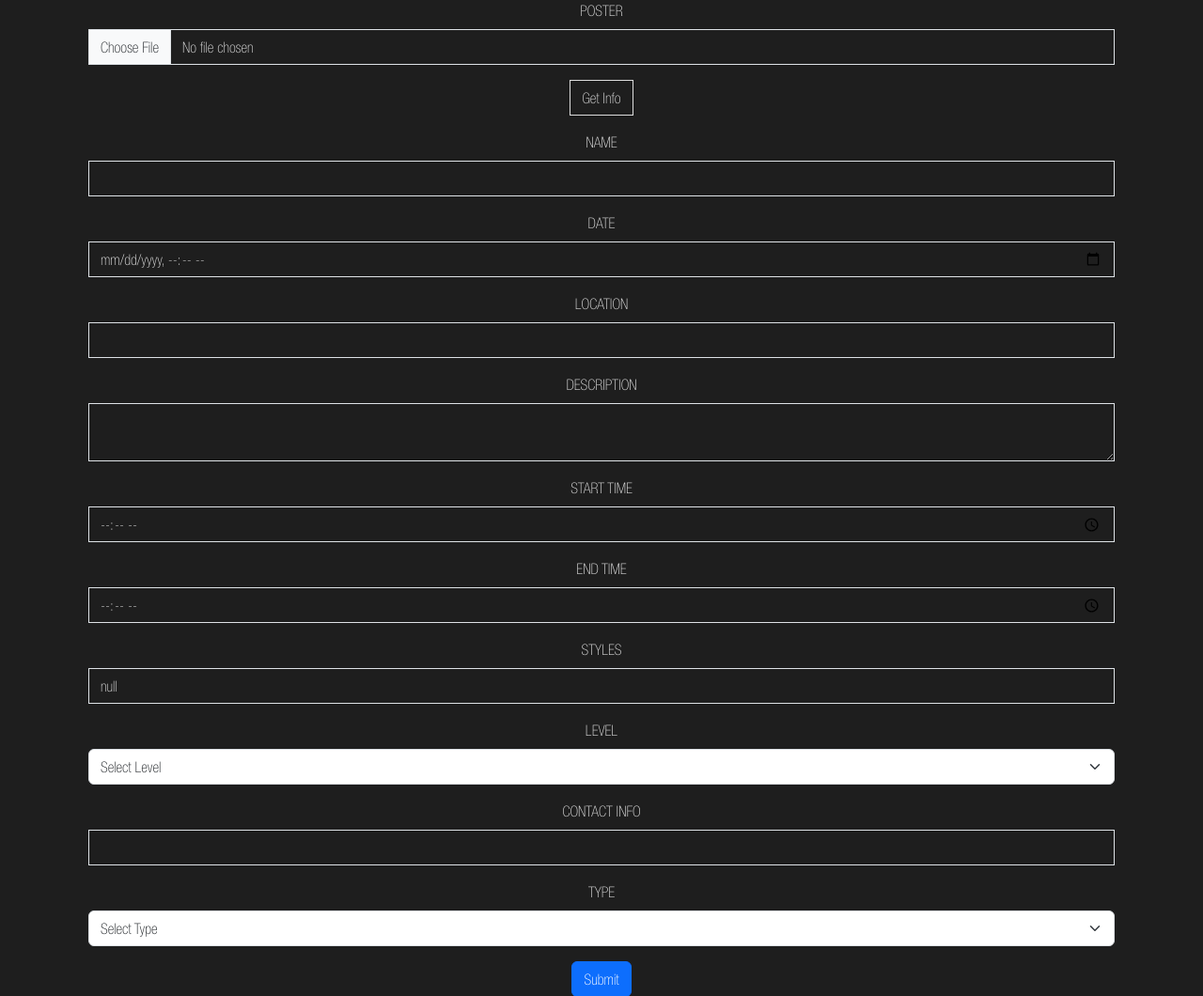
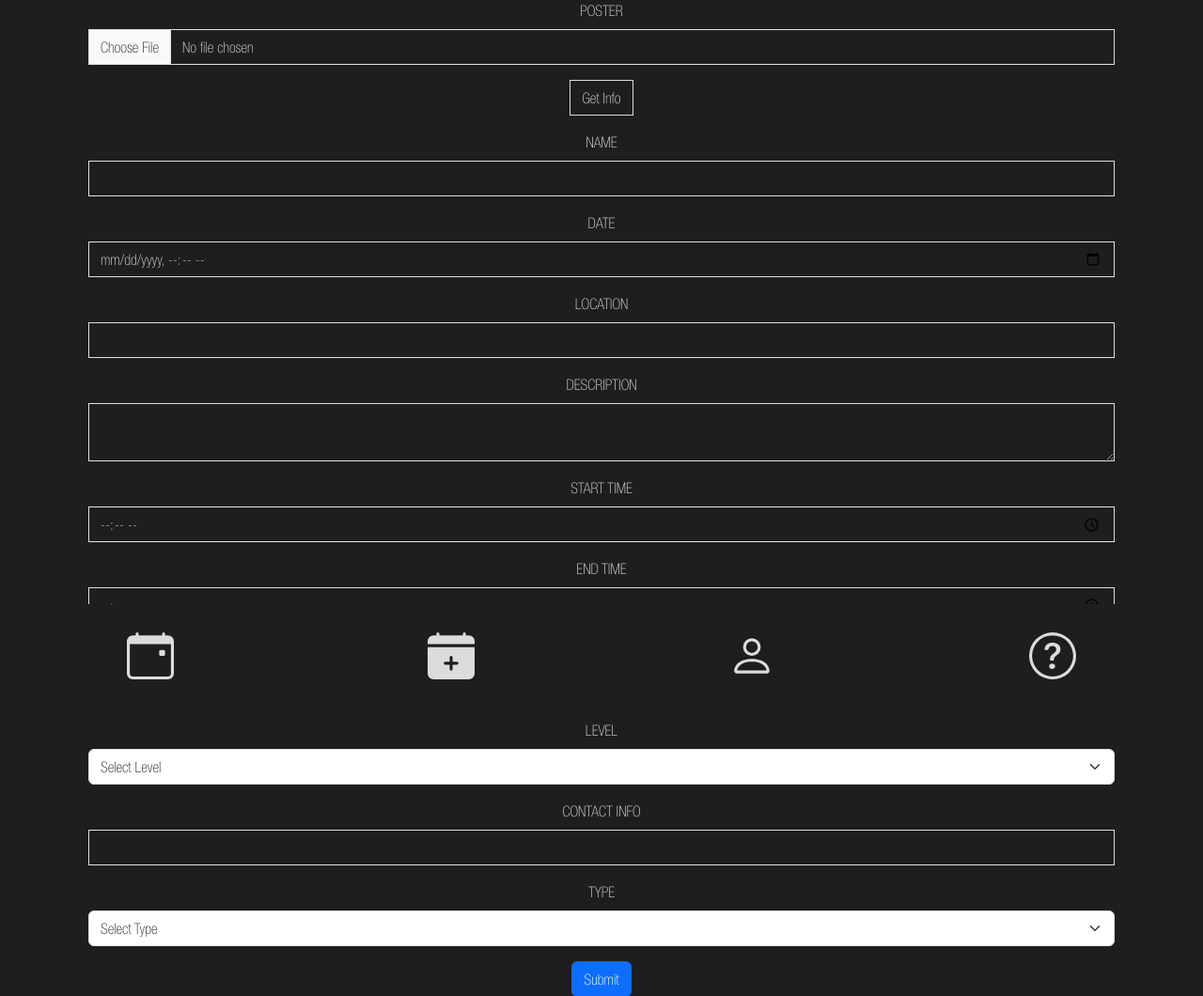
Before and after one commit to bryanMawan/colonFourNewProject, a Django app: page /tip/create/ in a window 1280 px wide. Shown: the part 47-1107 px from the top of the page at 94% size. Run offline with Django 4.2, Linux system fonts and the light colour scheme; tables that the repository leaves empty hold one stand-in row (values such as "Sample post"); some libraries are stand-ins or nearby versions.

Commit message:
feat: buttom bar(moved some links from actions button)

```diff
--- /dev/null
+++ b/newColonFour/static/css/buttons_and_forms.css
@@ -0,0 +1,74 @@
+/* Button Styles */
+.btn-outline-primary,
+.btn-outline-primary:focus,
+.btn-outline-primary:active,
+.btn-outline-primary {
+  color: #dcdcdc;
+  border-radius: 0;
+  border-color: #dcdcdc;
+  box-shadow: none;
+}
+
+.btn-outline-primary:hover {
+  background-color: #dcdcdc;
+  border: 1px solid #dcdcdc;
+  color: #1e1e1e;
+}
+
+.btn-outline-primary:active,
+.btn-outline-primary.active,
+.btn-outline-primary.show,
+.btn-check:checked+.btn-outline-primary {
+  background-color: #dcdcdc;
+  border: 1px solid #dcdcdc;
+  color: #1e1e1e;
+}
+
+/* Form and Input Styles */
+.search-box,
+.search-box input[type="text"],
+.form-control,
+.input-group-text,
+.nav {
+  background-color: #1e1e1e;
+  color: #dcdcdc;
+  border-radius: 0;
+}
+
+/* Dropdown and Button Styles */
+.search-button:focus,
+.search-button:active,
+.search-button {
+  background-color: #1e1e1e;
+  border: 1px solid #dcdcdc;
+  transition: background-color 0.7s, border-color 0.7s;
+  border-radius: 0;
+  color: #dcdcdc;
+}
+
+.search-button:hover {
+  background-color: #dcdcdc;
+  border: 1px solid #dcdcdc;
+  color: #1e1e1e;
+  border-radius: 0;
+}
+
+/* Icon Button Styles */
+.icon-button {
+  margin: 10px;
+  border: none;
+  background: none;
+  padding: 10px;
+  display: flex;
+  align-items: center;
+  justify-content: center;
+}
+
+.icon-button:hover {
+  border: 1px solid #dcdcdc; /* Border on hover */
+}
+
+.icon-button svg {
+  width: 50px;  /* Adjust size as needed */
+  height: auto;
+}
--- a/newColonFour/static/css/dark.css
+++ b/newColonFour/static/css/dark.css
@@ -8,14 +8,17 @@ body {
   background-color: #1e1e1e;
   color: #dcdcdc;
   font-family: myfont;
-
-
+  text-transform: uppercase;
 }
 
-/* CSS */
-.hidden { display: none; }
-.visible { display: block; /* or 'flex', 'inline-block', etc., depending on your needs */ }
+.hidden {
+  display: none;
+}
 
+.visible {
+  display: block;
+  /* or 'flex', 'inline-block', etc., depending on your needs */
+}
 
 /* Button Styles */
 .btn-outline-primary,
@@ -68,7 +71,6 @@ body {
   transition: background-color 0.7s, border-color 0.7s;
   border-radius: 0;
   color: #dcdcdc;
-
 }
 
 .search-button:hover {
@@ -121,7 +123,7 @@ body {
   margin-bottom: 1rem;
 }
 
-.alert-danger{
+.alert-danger {
   background-color: #1e1e1e;
   color: #dcdcdc;
   border-color: #ff0606;
@@ -131,8 +133,9 @@ body {
   margin-bottom: 1rem;
 }
 
+/* Icon Button Styles */
 .icon-button {
-  margin: 10px; /* Adds margin around icon buttons to prevent them from bleeding out the edges */
+  margin: 10px;
   border: none;
   background: none;
   padding: 10px;
@@ -145,16 +148,33 @@ body {
   border: 1px solid #dcdcdc; /* Border on hover */
 }
 
-.icon-button img {
+.icon-button svg {
   width: 50px;  /* Adjust size as needed */
   height: auto;
 }
 
-.icon-label {
-  color: #dcdcdc; /* Text color */
-  margin-top: 5px; /* Space between image and text */
+/* Bottom Navigation Styles */
+.bottom-nav {
+  display: flex;
+  justify-content: space-around;
+  align-items: center;
+  position: fixed;
+  bottom: 0;
+  width: 100%;
+  background-color: #1e1e1e;
+  padding: 10px 0;
 }
 
+.nav-item {
+  flex: 1;
+  text-align: center;
+}
+
+.nav-item svg {
+  fill: #dcdcdc;
+}
+
+/* Modal Styles */
 .modal-content,
 .modal-header,
 .modal-body {
@@ -162,12 +182,10 @@ body {
   color: #dcdcdc; /* Light text */
   border: 0.5px solid #dcdcdc; /* Light border */
   border-radius: 0;
-
-
-
 }
 
-.modal-content, .modal-body {
+.modal-content,
+.modal-body {
   padding: 20px; /* Adjust this value as needed to ensure content doesn't touch the edges */
 }
 
@@ -176,19 +194,19 @@ body {
   border-color: #dcdcdc; /* Light border */
 }
 
-.btn-close{
+.btn-close {
   color: #dcdcdc; /* Text color */
-
 }
 
 /* Responsive Adjustments for Smaller Screens */
 @media (max-width: 576px) {
-  .icon-button img {
+  .icon-button svg {
     width: 40px; /* Optionally adjust the size of icons on smaller screens */
     height: auto;
   }
 
-  .modal-content, .modal-body {
+  .modal-content,
+  .modal-body {
     padding: 15px; /* Adjust padding for smaller screens if necessary */
   }
 }
--- /dev/null
+++ b/newColonFour/static/css/fonts_and_general_styles.css
@@ -0,0 +1,63 @@
+@font-face {
+    font-family: myfont;
+    src: url(Helvetica_Neue_Regular.otf);
+  }
+
+  /* General Styles */
+  body {
+    background-color: #1e1e1e;
+    color: #dcdcdc;
+    font-family: myfont;
+    text-transform: uppercase;
+  }
+
+  .hidden {
+    display: none;
+  }
+
+  .visible {
+    display: block;
+    /* or 'flex', 'inline-block', etc., depending on your needs */
+  }
+
+  /* Bottom Navigation Styles */
+  .bottom-nav {
+    display: flex;
+    justify-content: space-around;
+    align-items: center;
+    position: fixed;
+    bottom: 0;
+    width: 100%;
+    background-color: #1e1e1e;
+    padding: 10px 0;
+  }
+
+  .nav-item {
+    flex: 1;
+    text-align: center;
+  }
+
+  .nav-item svg {
+    fill: #dcdcdc;
+  }
+
+  /* Responsive Adjustments for Smaller Screens */
+  @media (max-width: 576px) {
+    .icon-button svg {
+      width: 40px; /* Optionally adjust the size of icons on smaller screens */
+      height: auto;
+    }
+
+    .modal-content,
+    .modal-body {
+      padding: 15px; /* Adjust padding for smaller screens if necessary */
+    }
+  }
+
+  /* No Select */
+  .no-select {
+    -webkit-user-select: none;  /* Chrome, Safari, Opera */
+    -moz-user-select: none;     /* Firefox */
+    -ms-user-select: none;      /* Internet Explorer/Edge */
+    user-select: none;          /* Non-prefixed version, currently supported by Chrome, Edge, Opera and Firefox */
+  }
--- a/newColonFour/templates/base.html
+++ b/newColonFour/templates/base.html
@@ -1,5 +1,4 @@
 {% load static %}
-
 
 <!DOCTYPE html>
 <html>
@@ -9,14 +8,9 @@
   <title>{% block title %}Colon Four{% endblock %}</title>
 
   <link rel="stylesheet" href="https://cdnjs.cloudflare.com/ajax/libs/bootstrap/5.3.0/css/bootstrap.min.css">
-  <!-- <link rel="stylesheet" type="text/css" href="{% static 'css/dark.css' %}"> -->
-  <style>
-    body {
-      text-transform: uppercase;
-    }
-    /* Add additional styles here */
-  </style>
-</head>
+  <link rel="stylesheet" type="text/css" href="{% static 'css/fonts_and_general_styles.css' %}">
+  <link rel="stylesheet" type="text/css" href="{% static 'css/modals_and_specific_styles.css' %}">
+  <link rel="stylesheet" type="text/css" href="{% static 'css/buttons_and_forms.css' %}"></head>
 
 <body>
   <main class="container text-center">
@@ -27,13 +21,42 @@
     </footer>
   </main>
 
+  <!-- Bottom navigation bar -->
+  <div class="bottom-nav">
+    <!-- Landing Page button -->
+    <a href="{% url 'home' %}" class="nav-item icon-button">
+      <svg xmlns="http://www.w3.org/2000/svg" width="16" height="16" fill="currentColor" class="bi bi-calendar-event" viewBox="0 0 16 16">
+        <path d="M11 6.5a.5.5 0 0 1 .5-.5h1a.5.5 0 0 1 .5.5v1a.5.5 0 0 1-.5.5h-1a.5.5 0 0 1-.5-.5z"/>
+        <path d="M3.5 0a.5.5 0 0 1 .5.5V1h8V.5a.5.5 0 0 1 1 0V1h1a2 2 0 0 1 2 2v11a2 2 0 0 1-2 2H2a2 2 0 0 1-2-2V3a2 2 0 0 1 2-2h1V.5a.5.5 0 0 1 .5-.5M1 4v10a1 1 0 0 0 1 1h12a1 1 0 0 0 1-1V4z"/>
+      </svg>
+    </a>
 
+    <!-- Add Event button -->
+    <a href="{% if user.is_authenticated %}{% url 'create_dancer' %}{% else %}{% url 'create_tip' %}{% endif %}" class="nav-item icon-button">
+      <svg xmlns="http://www.w3.org/2000/svg" width="16" height="16" fill="currentColor" class="bi bi-calendar-plus-fill" viewBox="0 0 16 16">
+        <path d="M4 .5a.5.5 0 0 0-1 0V1H2a2 2 0 0 0-2 2v1h16V3a2 2 0 0 0-2-2h-1V.5a.5.5 0 0 0-1 0V1H4zM16 14V5H0v9a2 2 0 0 0 2 2h12a2 2 0 0 0 2-2M8.5 8.5V10H10a.5.5 0 0 1 0 1H8.5v1.5a.5.5 0 0 1-1 0V11H6a.5.5 0 0 1 0-1h1.5V8.5a.5.5 0 0 1 1 0"/>
+      </svg>
+    </a>
+
+    <!-- Profile or Login button -->
+    <a href="{% if user.is_authenticated %}{% url 'organizer-profile-detail' user.organizerprofile.slug %}{% else %}{% url 'login' %}{% endif %}" class="nav-item icon-button">
+      <svg xmlns="http://www.w3.org/2000/svg" width="16" height="16" fill="currentColor" class="bi bi-person" viewBox="0 0 16 16">
+        <path d="M8 8a3 3 0 1 0 0-6 3 3 0 0 0 0 6m2-3a2 2 0 1 1-4 0 2 2 0 0 1 4 0m4 8c0 1-1 1-1 1H3s-1 0-1-1 1-4 6-4 6 3 6 4m-1-.004c-.001-.246-.154-.986-.832-1.664C11.516 10.68 10.289 10 8 10s-3.516.68-4.168 1.332c-.678.678-.83 1.418-.832 1.664z"/>
+      </svg>
+    </a>
+
+    <!-- About button -->
+    <a href="#" class="nav-item icon-button">
+      <svg xmlns="http://www.w3.org/2000/svg" width="16" height="16" fill="currentColor" class="bi bi-question-circle" viewBox="0 0 16 16">
+        <path d="M8 15A7 7 0 1 1 8 1a7 7 0 0 1 0 14m0 1A8 8 0 1 0 8 0a8 8 0 0 0 0 16"/>
+        <path d="M5.255 5.786a.237.237 0 0 0 .241.247h.825c.138 0 .248-.113.266-.25.09-.656.54-1.134 1.342-1.134.686 0 1.314.343 1.314 1.168 0 .635-.374.927-.965 1.371-.673.489-1.206 1.06-1.168 1.987l.003.217a.25.25 0 0 0 .25.246h.811a.25.25 0 0 0 .25-.25v-.105c0-.718.273-.927 1.01-1.486.609-.463 1.244-.977 1.244-2.056 0-1.511-1.276-2.241-2.673-2.241-1.267 0-2.655.59-2.75 2.286m1.557 5.763c0 .533.425.927 1.01.927.609 0 1.028-.394 1.028-.927 0-.552-.42-.94-1.029-.94-.584 0-1.009.388-1.009.94"/>
+      </svg>
+    </a>
+  </div>
 
   <script src="https://cdnjs.cloudflare.com/ajax/libs/bootstrap/5.3.0/js/bootstrap.bundle.min.js"></script>
   <script src="https://code.jquery.com/jquery-3.5.1.slim.min.js"></script>
   <script src="https://cdn.jsdelivr.net/npm/@popperjs/core@1.16.0/dist/umd/popper.min.js"></script>
-
-
 </body>
 
 </html>
```
Also changed, not shown: newColonFour/static/css/modals_and_specific_styles.css (added, +106 -0 lines), newColonFour/templates/home.html (+6 -3 lines).
